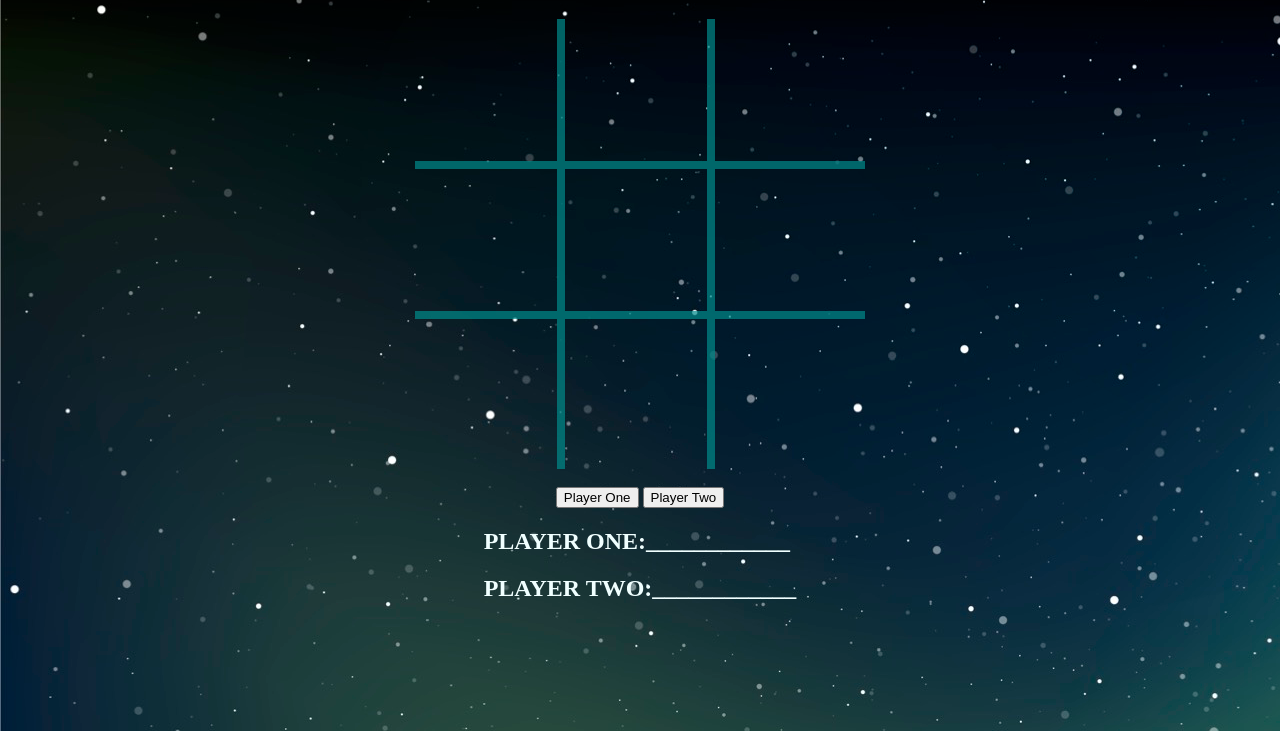
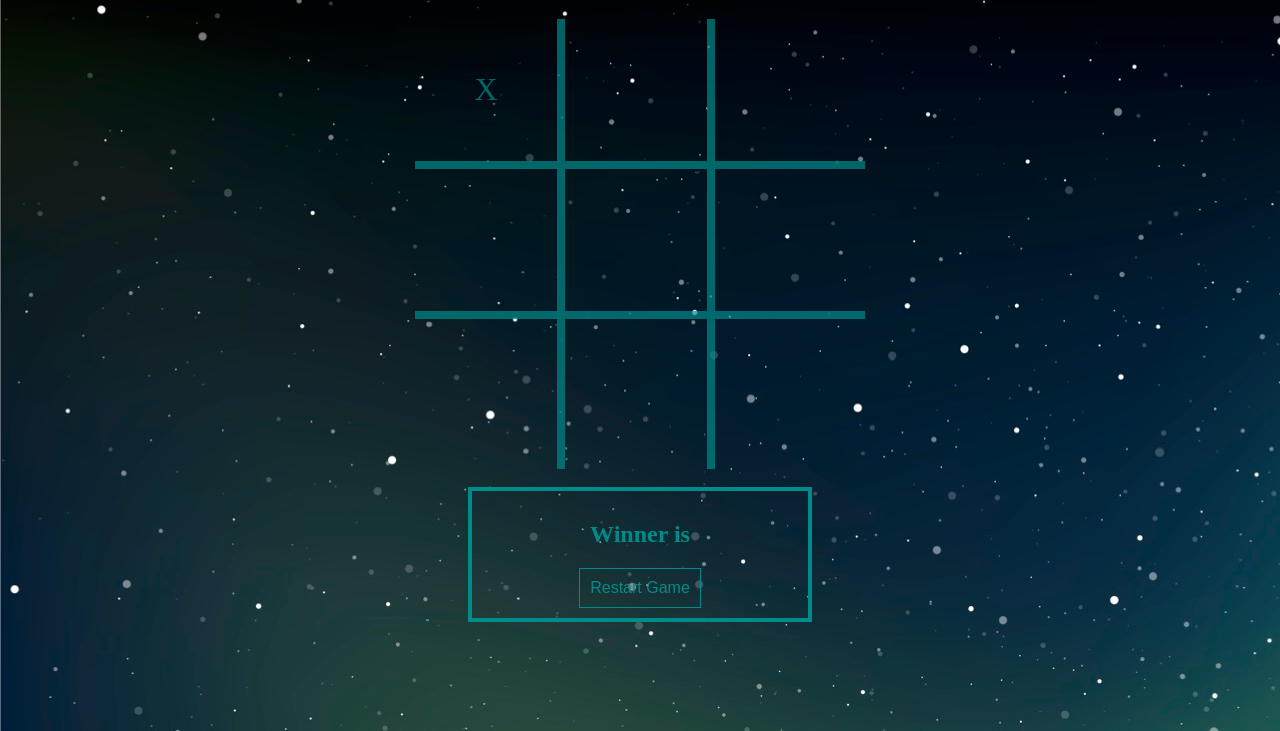
Before and after one commit to Elliediazz/P1BG-Tic-Tac-Toe, a plain HTML site: page index.html in a window 1280 px wide. Both pictures are taken after a click on the element 490 px from the left and 162 px from the top of the page. Shown: the part 69-800 px from the top of the page. Drawn offline with Linux system fonts and the light colour scheme.

Commit message:
added functionality (x/o on click) to board/restart button

```diff
--- a/TTT.js
+++ b/TTT.js
@@ -1,51 +1,33 @@
-//place for Player 1 and Player 2 to enter their names
-    document.getElementById ("playerOne").addEventListener("click", function(){
-        let playerOne = window.prompt("PLAYER ONE")
-        document.getElementById("outputPlayerOne").innerHTML = playerOne
+// if player 1 clicks a certain area of the board, their designated mark will appear
+//defining variables
+let turn = 'X';
+let winner = null;
+
+//created an array for me for which i can use to loop over when clicked
+let boards = document.querySelectorAll('.board').forEach(board => {
+    board.addEventListener('click', function(){
+        //write a function to make  'X'/'O' appear and switch turns
+        //console.log('hi')
+        if (turn === 'X'){
+            board.innerHTML='X';
+            turn = 'O'
+        } else {
+            board.innerHTML='O';
+            turn = 'X'
+        }
     })
 
-    document.getElementById ("playerTwo").addEventListener("click", function(){
-        let playerTwo = window.prompt("PLAYER ONE")
-        document.getElementById("outputPlayerTwo").innerHTML = playerTwo
+    // give functionality to restart button
+    let reset = document.getElementById('restartBtn');
+        reset.addEventListener('click', function(){
+        //Write a function to reset the board
+        //console.log('hello world');
+        board.innerHTML= "";
+        turn = 'X'
+        winner = null;
     })
 
-//randommize which player begins
-
-//Player 1 chooses "X" or "O"
-
-//if player 1 choosed "X" then player 2 is assigned "O"
-//else player if player 1 chooses "O" then player 2 is assigned "X"
-
-// diplay the players assigned mark next to their name
-
-//the player who chose last, makes the first move
-
-// if player 1 clicks a certain area of the board, their designated mark will appear
-let myBoardArray = [
-    document.getElementById("board1"),
-    document.getElementById("board2"),
-    document.getElementById("board3"),
-    document.getElementById("board4"),
-    document.getElementById("board5"),
-    document.getElementById("board6"),
-    document.getElementById("board7"),
-    document.getElementById("board8"),
-    document.getElementById("board9"),
-]
-
-function markBoard(){
-    alert("hello")
-}
-
-for (let i=0; i < myBoardArray.length; i++){
-    myBoardArray.addEventListener("click", function(){markBoard();})
-}
-
-
-//turns switch
-
-//if three "o"s or three "x"s connect, display "Player X Wins!"
+})
+//if three "o"s or three "x"s connect, display "Player X/O Wins!"
 
 //if no three marks connect display "Draw"
-
-// add a restart button
--- a/index.html
+++ b/index.html
@@ -12,28 +12,23 @@
     <h1>Tic-Tac-Toe</h1>
 
     <div id= "parent" class="parent">
+        <div id="board0" class="board borderRight borderBottom"></div>
         <div id="board1" class="board borderRight borderBottom"></div>
-        <div id="board2" class="board borderRight borderBottom"></div>
-        <div id="board3" class="board borderBottom"></div>
+        <div id="board2" class="board borderBottom"></div>
+        <div id="board3" class="board borderRight borderBottom"></div>
         <div id="board4" class="board borderRight borderBottom"></div>
-        <div id="board5" class="board borderRight borderBottom"></div>
-        <div id="board6" class="board borderBottom"></div>
+        <div id="board5" class="board borderBottom"></div>
+        <div id="board6" class="board borderRight"></div>
         <div id="board7" class="board borderRight"></div>
-        <div id="board8" class="board borderRight"></div>
-        <div id="board9" class="board"></div>
+        <div id="board8" class="board"></div>
     </div>
     <br>
 
-    <div>
-        <button id = "playerOne"> Player One </button>
-        <button id = "playerTwo"> Player Two </button>
+    <div class="restartGame">
+        <h2 id="winner">Winner is </h2>
+        <button id="restartBtn">Restart Game</button>
     </div>
 
-    <div id="playerNames">
-        <h2>PLAYER ONE: <span id = "outputplayerOne">____________</span></h2>
-        <h2>PLAYER TWO: <span id = "outputplayerTwo">____________</span></h2>
-    </div>
-
-<script src="./TTT.js"></script>
+<script src="TTT.js"></script>
 </body>
 </html>
--- a/styles.css
+++ b/styles.css
@@ -5,6 +5,7 @@ body {
     display: flex;
     flex-direction: column;
     align-items: center;
+    color: darkcyan;
 }
 
 .parent{
@@ -14,27 +15,47 @@ body {
     cursor: pointer;
 }
 .board {
-    color: rgb(84, 201, 162);
+    color: currentColor;
     font-size: 2em;
     opacity: .7;
     display: flex;
     justify-content: center;
     align-items: center;
 }
-
-h2{
-    color: azure;
-    display: flex;
-    flex-direction: row;
-}
 h1{
-    color: darkcyan;
+    color: currentColor;
 }
 .borderRight{
-    border-right: .25em solid darkcyan;
+    border-right: .25em solid currentColor;
     opacity: .7;
 }
 .borderBottom{
-    border-bottom: .25em solid darkcyan;
+    border-bottom: .25em solid currentColor;
     opacity: .7;
 }
+#restartBtn{
+    background-color: transparent;
+    color: currentColor;
+    border: .1em currentColor solid;
+    font-size: 1em;
+    padding: 10px;
+}
+button:active {
+    background: transparent;
+    -webkit-box-shadow: inset 0px 0px 5px #c1c1c1;
+    -moz-box-shadow: inset 0px 0px 5px #c1c1c1;
+    box-shadow: inset 0px 0px 5px #c1c1c1;
+    outline: none;
+  }
+.restartGame{
+    border: .25em currentColor solid;
+    padding: 10px;
+    text-align: center;
+    width: 25%;
+}
+#visible {
+    display: block;
+}
+#hide{
+    display: none;
+}
```
